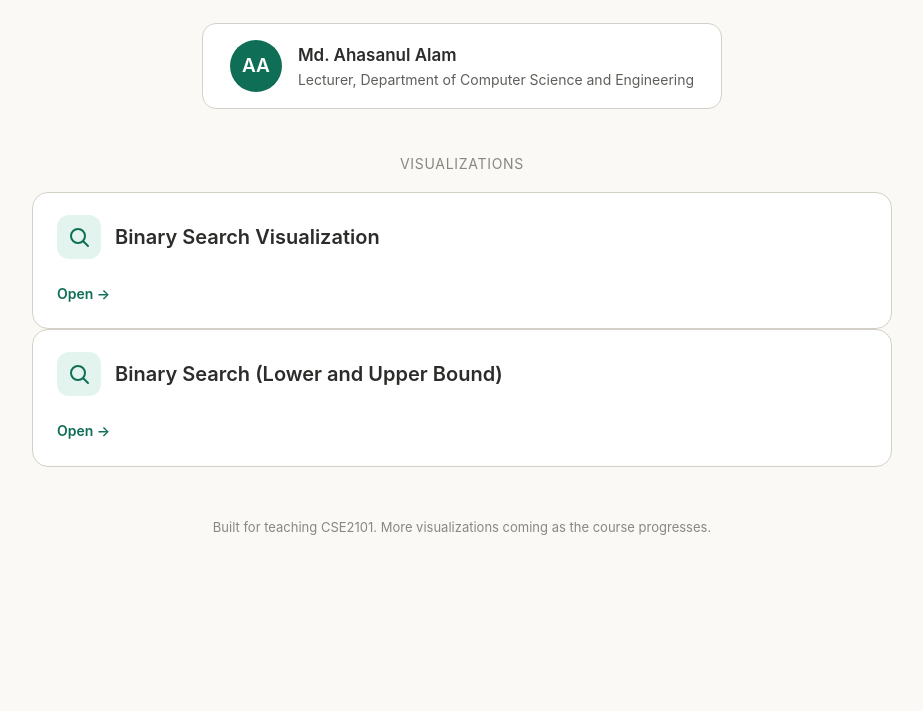
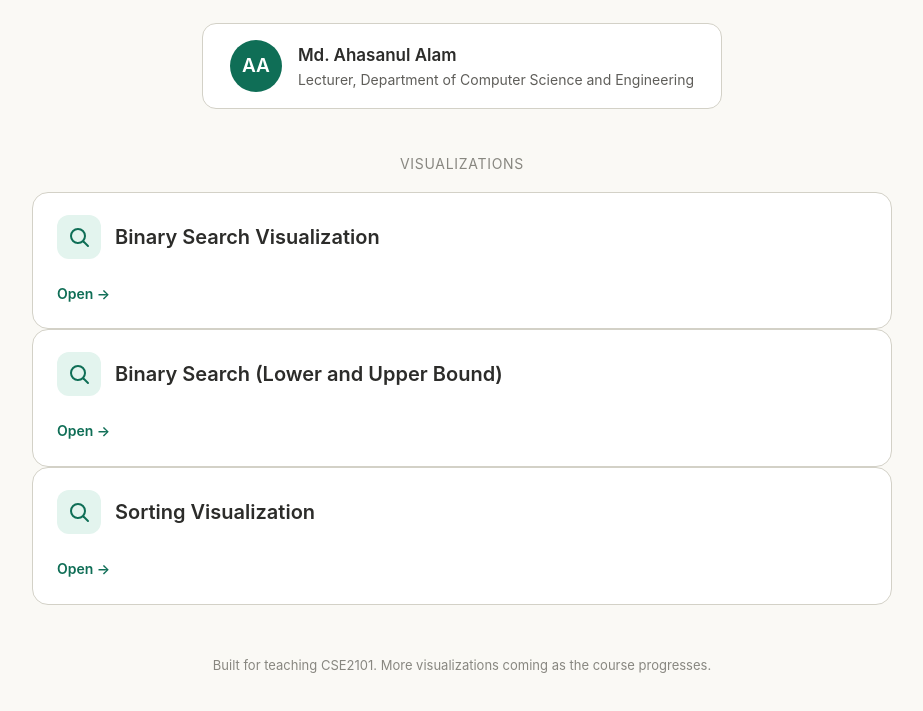
Before and after one commit to tishat-ahasan/cse2101viz, a plain HTML site: page index.html in a window 1280 px wide. Shown: the part 165-876 px from the top of the page, without its empty margins (178-1101 px from the left). Before the commit the page ends 800 px from the top, so only its background shows below. Drawn offline with Linux system fonts and the light colour scheme.

Commit message:
Add sorting visualization card to index.html

```diff
--- a/index.html
+++ b/index.html
@@ -97,6 +97,18 @@
     </a>
   </div>
 
+  <div class="grid">
+    <a class="viz-card" href="sorting.html">
+      <div class="top">
+        <div class="viz-icon">
+          <svg viewBox="0 0 24 24" fill="none" stroke="currentColor" stroke-width="2" stroke-linecap="round" stroke-linejoin="round"><circle cx="11" cy="11" r="7"/><line x1="21" y1="21" x2="16.5" y2="16.5"/></svg>
+        </div>
+        <h2>Sorting Visualization </h2>
+      </div>
+      <span class="go">Open &rarr;</span>
+    </a>
+  </div>
+
   <footer>
     Built for teaching CSE2101. More visualizations coming as the course progresses.
   </footer>
```
